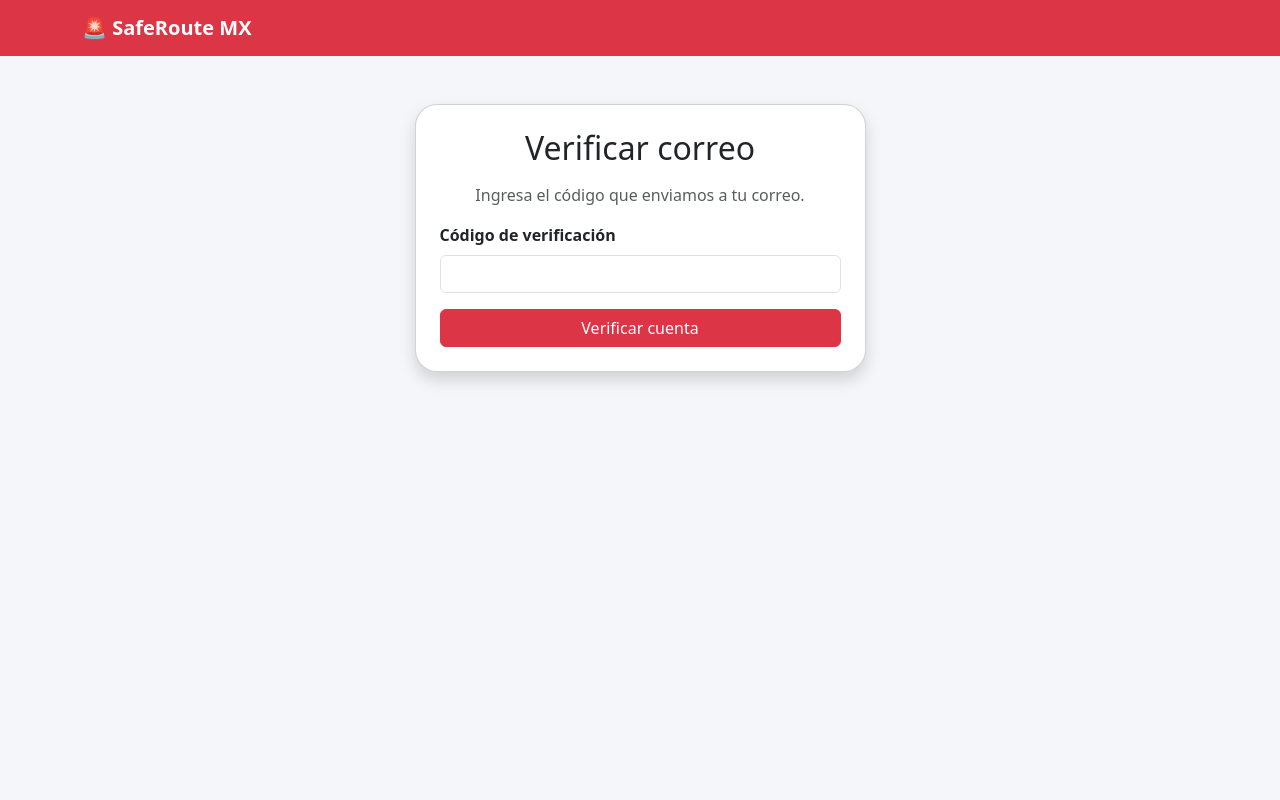
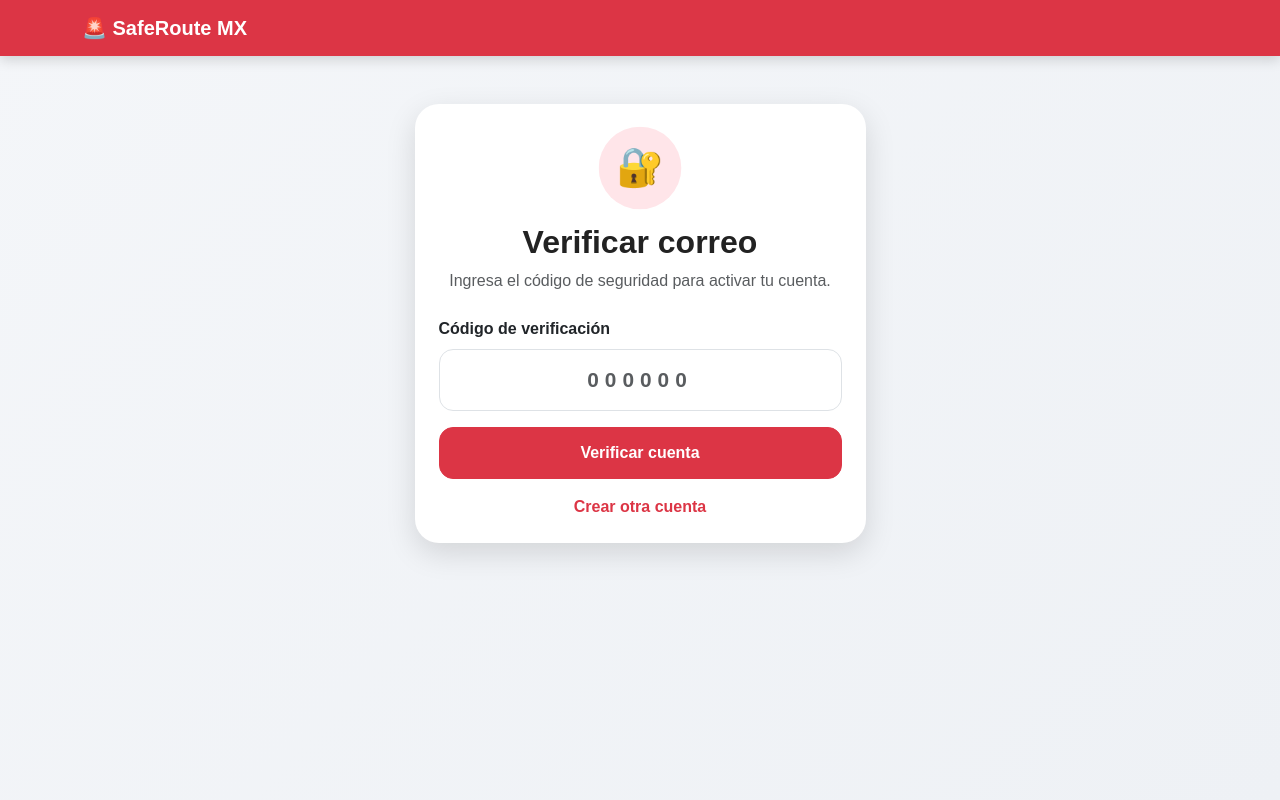
Before and after one commit to marioalberto95/SafeRouteMX, a Flask app: page /verificar in a window 1280 px wide. Run offline with Flask 3, Linux system fonts and the light colour scheme; the visitor is signed in with stand-in values (Sample User, id 1); parts of the project's set-up code (start-up, migrations or seed data) failed here and were passed over.

Commit message:
Mejorar pantalla de verificacion

```diff
--- a/templates/verificar_codigo.html
+++ b/templates/verificar_codigo.html
@@ -6,11 +6,118 @@
     <title>Verificar Código - SafeRoute MX</title>
 
     <link href="https://cdn.jsdelivr.net/npm/bootstrap@5.3.7/dist/css/bootstrap.min.css" rel="stylesheet">
+
+    <style>
+        body{
+            background: linear-gradient(135deg, #f4f6f9, #eef1f5);
+            min-height: 100vh;
+            font-family: Arial, sans-serif;
+        }
+
+        .navbar{
+            background:#dc3545;
+            box-shadow:0 4px 12px rgba(0,0,0,0.15);
+        }
+
+        .verify-card{
+            border:none;
+            border-radius:24px;
+            box-shadow:0 10px 30px rgba(0,0,0,0.13);
+            animation: fadeUp .7s ease;
+        }
+
+        .icon-circle{
+            width:80px;
+            height:80px;
+            border-radius:50%;
+            background:#ffe5e9;
+            display:flex;
+            align-items:center;
+            justify-content:center;
+            font-size:2.3rem;
+            margin:0 auto 15px;
+            animation:pulse 1.8s infinite;
+        }
+
+        .title{
+            font-weight:800;
+            color:#222;
+        }
+
+        .form-control{
+            border-radius:14px;
+            padding:14px;
+            font-size:1.3rem;
+            letter-spacing:6px;
+            font-weight:bold;
+        }
+
+        .form-control:focus{
+            border-color:#dc3545;
+            box-shadow:0 0 0 .2rem rgba(220,53,69,.15);
+        }
+
+        .btn-custom{
+            border-radius:14px;
+            padding:13px;
+            font-weight:bold;
+        }
+
+        .demo-code{
+            border-radius:18px;
+            animation: fadeUp .8s ease;
+        }
+
+        .demo-code h3{
+            font-size:2rem;
+            font-weight:900;
+            letter-spacing:5px;
+            margin:10px 0;
+        }
+
+        @keyframes fadeUp{
+            from{
+                opacity:0;
+                transform:translateY(18px);
+            }
+            to{
+                opacity:1;
+                transform:translateY(0);
+            }
+        }
+
+        @keyframes pulse{
+            0%{
+                transform:scale(1);
+            }
+            50%{
+                transform:scale(1.08);
+            }
+            100%{
+                transform:scale(1);
+            }
+        }
+
+        @media(max-width:768px){
+            .verify-card{
+                border-radius:20px;
+            }
+
+            .form-control{
+                font-size:1.15rem;
+                letter-spacing:4px;
+            }
+
+            .demo-code h3{
+                font-size:1.7rem;
+            }
+        }
+    </style>
 </head>
 
-<body style="background:#f4f6f9;">
+<body>
 
-<nav class="navbar navbar-dark" style="background:#dc3545;">
+<nav class="navbar navbar-dark">
     <div class="container">
         <a class="navbar-brand fw-bold" href="/">🚨 SafeRoute MX</a>
     </div>
@@ -20,15 +127,27 @@
     <div class="row justify-content-center">
         <div class="col-12 col-md-5">
 
-            <div class="card shadow p-4" style="border-radius:22px;">
+            <div class="card verify-card p-4">
 
-                <h2 class="text-center mb-3">
+                <div class="icon-circle">
+                    🔐
+                </div>
+
+                <h2 class="text-center mb-2 title">
                     Verificar correo
                 </h2>
 
-                <p class="text-center text-muted">
-                    Ingresa el código que enviamos a tu correo.
+                <p class="text-center text-muted mb-4">
+                    Ingresa el código de seguridad para activar tu cuenta.
                 </p>
+
+                {% if codigo_demo %}
+                <div class="alert alert-warning text-center demo-code">
+                    <strong>Modo demostración</strong>
+                    <h3>{{ codigo_demo }}</h3>
+                    <small>Usa este código para verificar tu cuenta.</small>
+                </div>
+                {% endif %}
 
                 {% if error %}
                 <div class="alert alert-danger">
@@ -40,12 +159,24 @@
 
                     <div class="mb-3">
                         <label class="form-label fw-bold">Código de verificación</label>
-                        <input type="text" name="codigo" class="form-control text-center" maxlength="6" required>
+                        <input
+                            type="text"
+                            name="codigo"
+                            class="form-control text-center"
+                            maxlength="6"
+                            placeholder="000000"
+                            required>
                     </div>
 
-                    <button type="submit" class="btn btn-danger w-100">
+                    <button type="submit" class="btn btn-danger w-100 btn-custom">
                         Verificar cuenta
                     </button>
+
+                    <div class="text-center mt-3">
+                        <a href="/registro" class="text-danger fw-bold text-decoration-none">
+                            Crear otra cuenta
+                        </a>
+                    </div>
 
                 </form>
 
```
